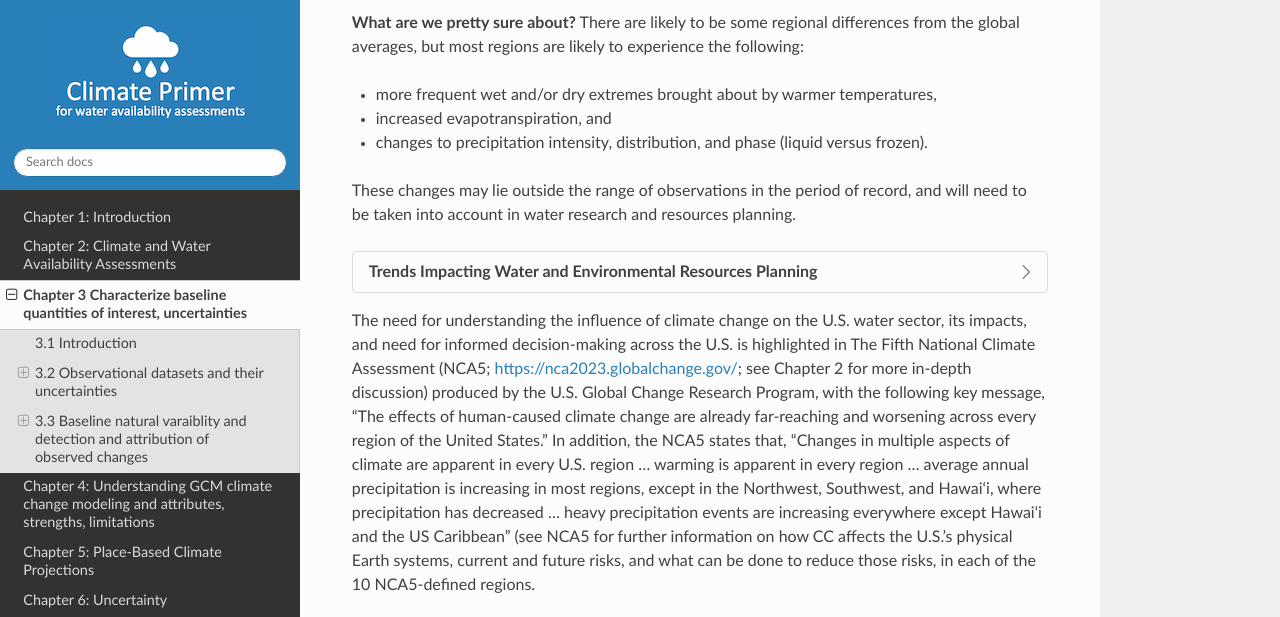
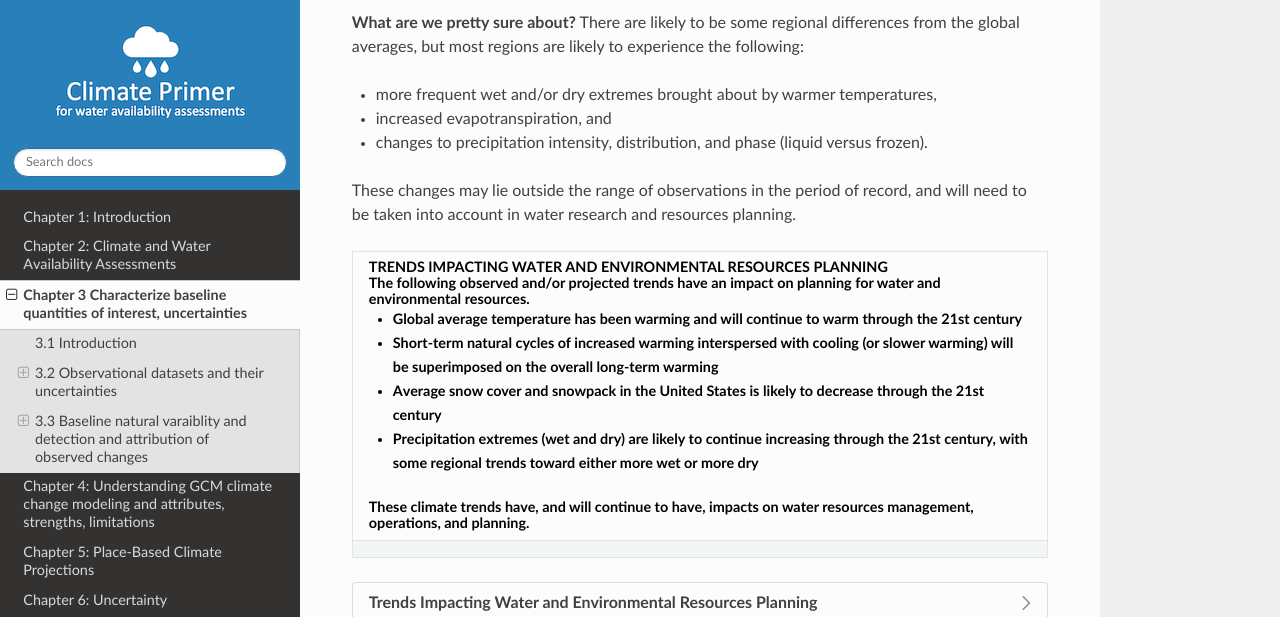
Before and after one commit to NCAR/climate-primer-water, a Sphinx documentation site: the page built from doc/ch3_baselines.rst, in a window 1280 px wide and 900 px high, scrolled down 24691 px, cut to the strip 0-617 px from the top of the window. Built offline with Sphinx 7.4.7 and the Read the Docs theme 2.0.0, drawn with Linux system fonts in a browser that asks for light colours.

Commit message:
Update ch3_baselines.rst

```diff
--- a/doc/ch3_baselines.rst
+++ b/doc/ch3_baselines.rst
@@ -2556,6 +2556,32 @@
 period of record, and will need to be taken into account in water
 research and resources planning.
 
++-----------------------------------------------------------------------+
+| **TRENDS IMPACTING WATER AND ENVIRONMENTAL RESOURCES PLANNING**       |
+|                                                                       |
+| The following observed and/or projected trends have an impact on      |
+| planning for water and environmental resources.                       |
+|                                                                       |
+| -  Global average temperature has been warming and will continue to   |
+|    warm through the 21st century                                      |
+|                                                                       |
+| -  Short-term natural cycles of increased warming interspersed with   |
+|    cooling (or slower warming) will be superimposed on the overall    |
+|    long-term warming                                                  |
+|                                                                       |
+| -  Average snow cover and snowpack in the United States is likely to  |
+|    decrease through the 21st century                                  |
+|                                                                       |
+| -  Precipitation extremes (wet and dry) are likely to continue        |
+|    increasing through the 21st century, with some regional trends     |
+|    toward either more wet or more dry                                 |
+|                                                                       |
+| These climate trends have, and will continue to have, impacts on      |
+| water resources management, operations, and planning.                 |
++=======================================================================+
++-----------------------------------------------------------------------+
+
+
 .. dropdown::  Trends Impacting Water and Environmental Resources Planning
 
     The following observed and/or projected trends have an impact on planning for water and environmental resources.
```
